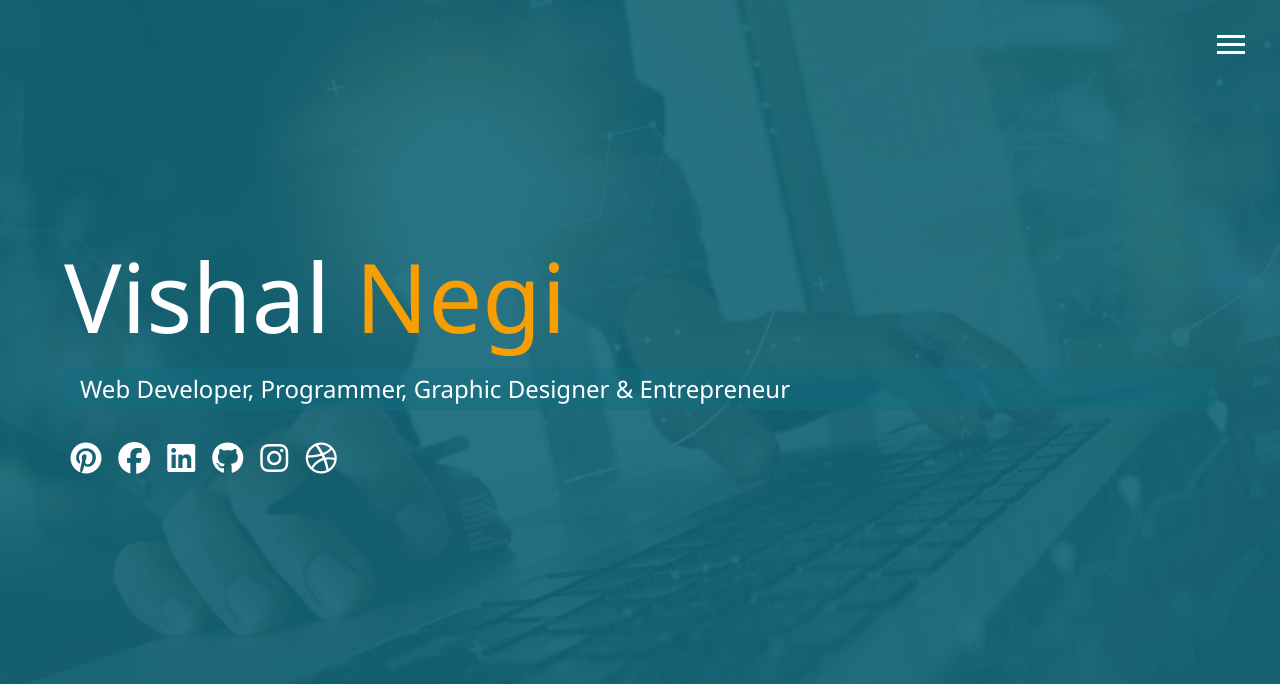
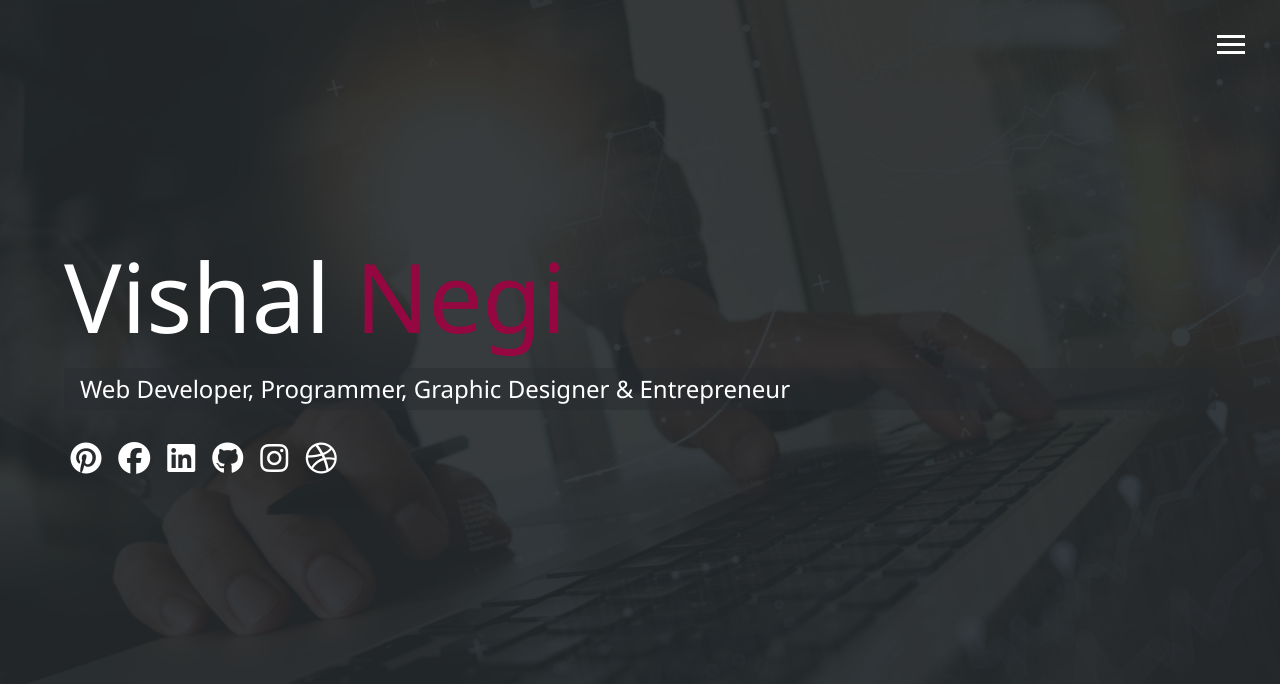
Before and after one commit to vishalxnegi/portfolio, a website: page dist/index.html in a window 1280 px wide. Drawn offline with Linux system fonts and the light colour scheme.

Commit message:
first commit

```diff
--- a/scss/_config.scss
+++ b/scss/_config.scss
@@ -1,5 +1,5 @@
-$primary-color: #116476;
-$secondary-color: #f79e02;
+$primary-color: #222629;
+$secondary-color: #950740;
 $show-home-image: true;
 $home-image: url(../img/bg.jpg);
 $background-opacitty: 0.9;
```
Also changed, not shown: dist/css/main.css, dist/js/main.js.
